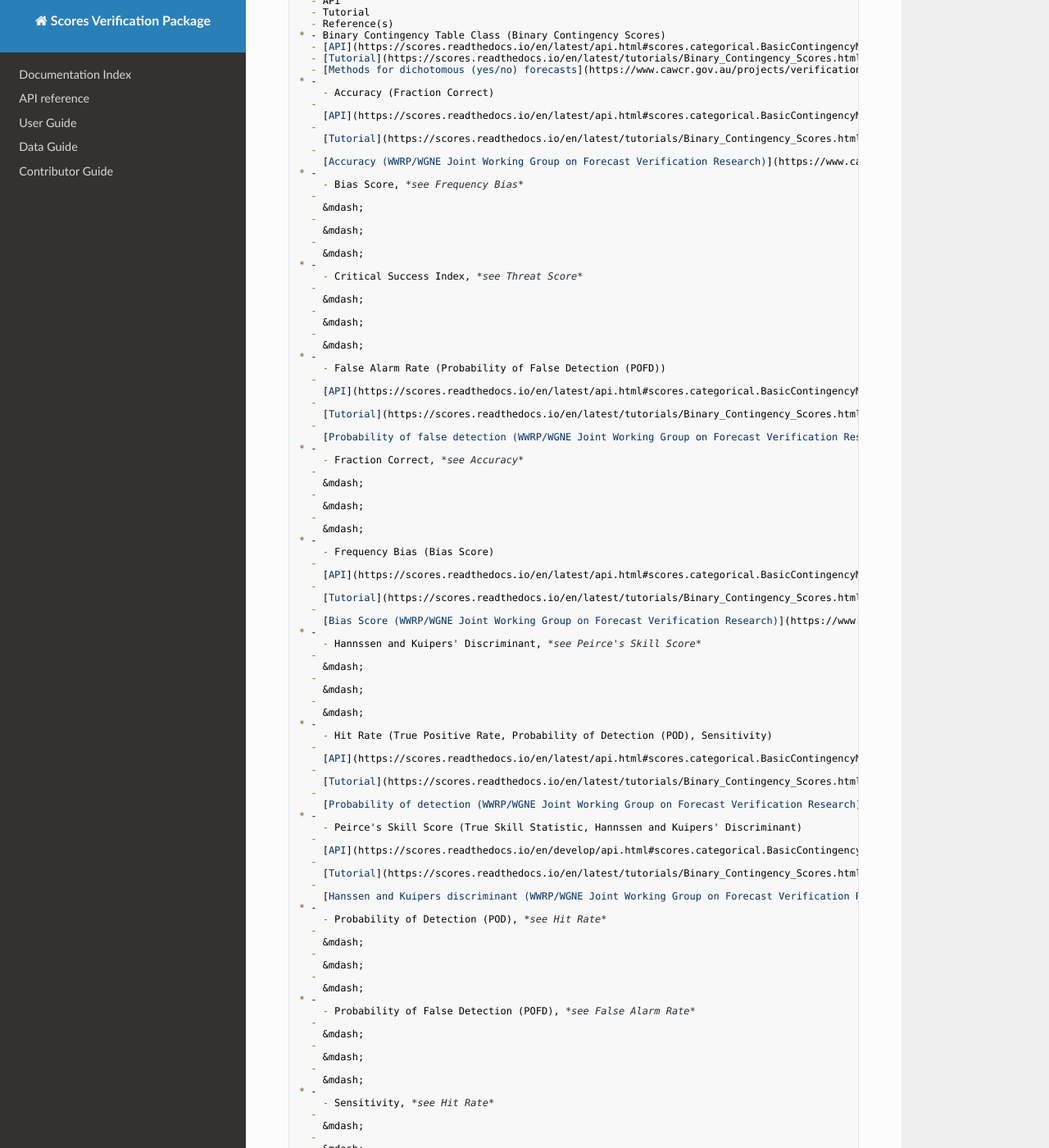
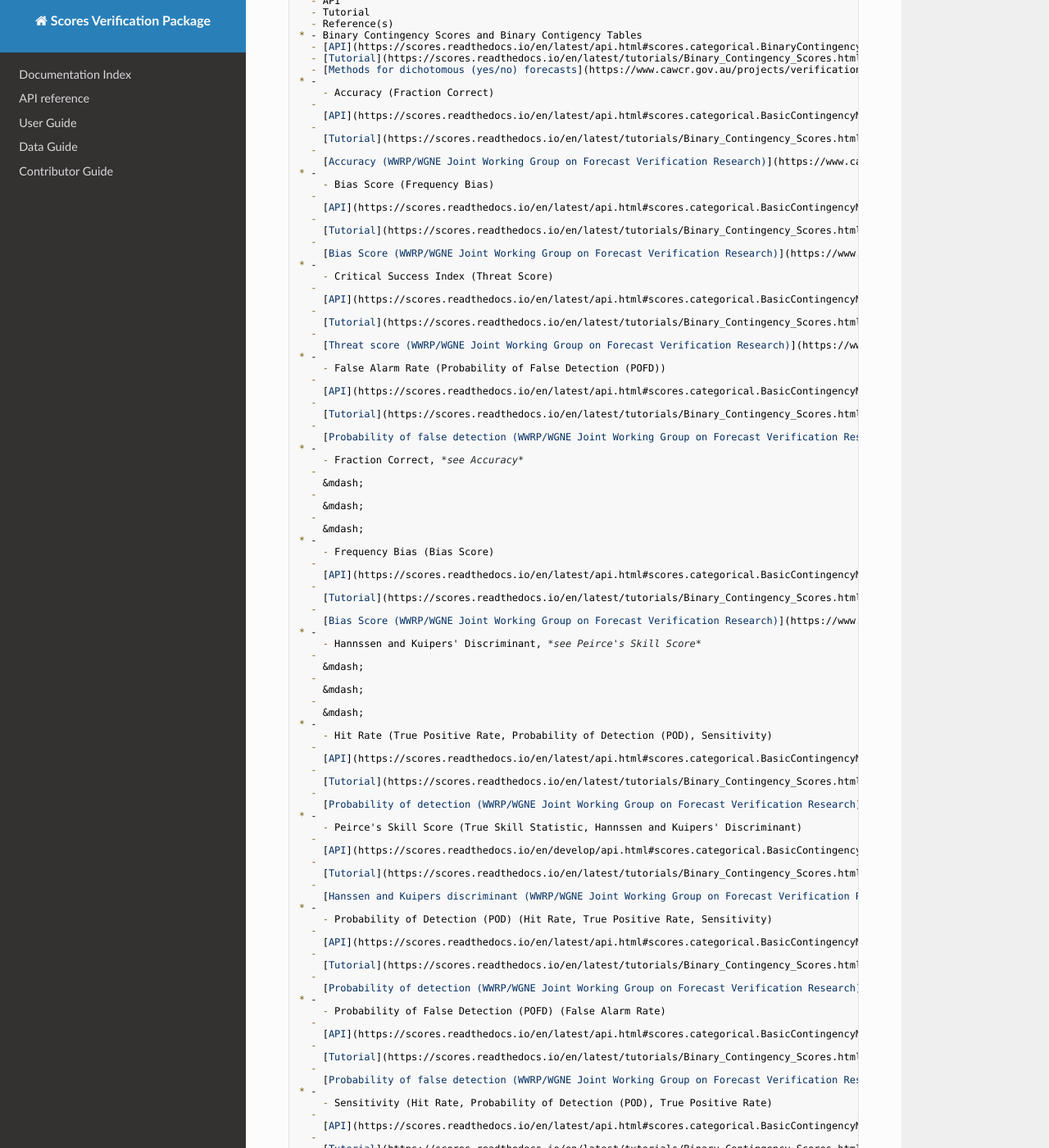
Before and after one commit to nci/scores, an MkDocs documentation site: the page built from docs/included.md, in a window 1280 px wide and 1400 px high, scrolled down 3956 px. Shown: the whole window at 82% size. Built offline with MkDocs 1.6.1, drawn with Linux system fonts in a browser that asks for light colours; nearby versions of some CDN libraries; some of the changed text lies outside the part shown.

Commit message:
Table of included scores update to include things from latest release

```diff
--- a/docs/included.md
+++ b/docs/included.md
@@ -49,10 +49,10 @@
   - &mdash;
   - &mdash;
   - &mdash;
-* - Mean Error, *see Additive Bias*
-  - &mdash;
-  - &mdash;
-  - &mdash;
+* - Mean Error (Additive Bias)
+  - [API](https://scores.readthedocs.io/en/latest/api.html#scores.continuous.mean_error)
+  - [Tutorial](https://scores.readthedocs.io/en/latest/tutorials/Additive_and_multiplicative_bias.html)
+  - [Mean Error (WWRP/WGNE Joint Working Group on Forecast Verification Research)](https://www.cawcr.gov.au/projects/verification/#meanerror)
 * - Mean Squared Error (MSE)
   - [API](https://scores.readthedocs.io/en/latest/api.html#scores.continuous.mse)
   - [Tutorial](https://scores.readthedocs.io/en/latest/tutorials/Mean_Squared_Error.html)
@@ -203,8 +203,8 @@
   - API
   - Tutorial
   - Reference(s)
-* - Binary Contingency Table Class (Binary Contingency Scores)
-  - [API](https://scores.readthedocs.io/en/latest/api.html#scores.categorical.BasicContingencyManager)
+* - Binary Contingency Scores and Binary Contigency Tables
+  - [API](https://scores.readthedocs.io/en/latest/api.html#scores.categorical.BinaryContingencyManager); [API](https://scores.readthedocs.io/en/latest/api.html#scores.categorical.BasicContingencyManager)
   - [Tutorial](https://scores.readthedocs.io/en/latest/tutorials/Binary_Contingency_Scores.html)
   - [Methods for dichotomous (yes/no) forecasts](https://www.cawcr.gov.au/projects/verification/#Methods_for_dichotomous_forecasts)
 * -
@@ -216,21 +216,21 @@
   -
     [Accuracy (WWRP/WGNE Joint Working Group on Forecast Verification Research)](https://www.cawcr.gov.au/projects/verification/#ACC)
 * -
-    - Bias Score, *see Frequency Bias*
+    - Bias Score (Frequency Bias)
   -
-    &mdash;
+    [API](https://scores.readthedocs.io/en/latest/api.html#scores.categorical.BasicContingencyManager.bias_score)
   -
-    &mdash;
+    [Tutorial](https://scores.readthedocs.io/en/latest/tutorials/Binary_Contingency_Scores.html)
   -
-    &mdash;
+    [Bias Score (WWRP/WGNE Joint Working Group on Forecast Verification Research)](https://www.cawcr.gov.au/projects/verification/#BIAS)
 * -
-    - Critical Success Index, *see Threat Score*
+    - Critical Success Index (Threat Score)
   -
-    &mdash;
+    [API](https://scores.readthedocs.io/en/latest/api.html#scores.categorical.BasicContingencyManager.critical_success_index)
   -
-    &mdash;
+    [Tutorial](https://scores.readthedocs.io/en/latest/tutorials/Binary_Contingency_Scores.html)
   -
-    &mdash;
+    [Threat score (WWRP/WGNE Joint Working Group on Forecast Verification Research)](https://www.cawcr.gov.au/projects/verification/#CSI)
 * -
     - False Alarm Rate (Probability of False Detection (POFD))
   -
@@ -280,29 +280,29 @@
   -
     [Hanssen and Kuipers discriminant (WWRP/WGNE Joint Working Group on Forecast Verification Research)](https://www.cawcr.gov.au/projects/verification/#HK)
 * -
-    - Probability of Detection (POD), *see Hit Rate*
+    - Probability of Detection (POD) (Hit Rate, True Positive Rate, Sensitivity)
   -
-    &mdash;
+    [API](https://scores.readthedocs.io/en/latest/api.html#scores.categorical.BasicContingencyManager.probability_of_detection)
   -
-    &mdash;
+    [Tutorial](https://scores.readthedocs.io/en/latest/tutorials/Binary_Contingency_Scores.html)
   -
-    &mdash;
+    [Probability of detection (WWRP/WGNE Joint Working Group on Forecast Verification Research)](https://www.cawcr.gov.au/projects/verification/#POD)
 * -
-    - Probability of False Detection (POFD), *see False Alarm Rate*
+    - Probability of False Detection (POFD) (False Alarm Rate)
   -
-    &mdash;
+    [API](https://scores.readthedocs.io/en/latest/api.html#scores.categorical.BasicContingencyManager.probability_of_false_detection)
   -
-    &mdash;
+    [Tutorial](https://scores.readthedocs.io/en/latest/tutorials/Binary_Contingency_Scores.html)
   -
-    &mdash;
+    [Probability of false detection (WWRP/WGNE Joint Working Group on Forecast Verification Research)](https://www.cawcr.gov.au/projects/verification/#POFD)
 * -
-    - Sensitivity, *see Hit Rate*
+    - Sensitivity (Hit Rate, Probability of Detection (POD), True Positive Rate)
   -
-    &mdash;
+    [API](https://scores.readthedocs.io/en/latest/api.html#scores.categorical.BasicContingencyManager.sensitivity)
   -
-    &mdash;
+    [Tutorial](https://scores.readthedocs.io/en/latest/tutorials/Binary_Contingency_Scores.html)
   -
-    &mdash;
+    [Wikipedia](https://en.wikipedia.org/wiki/Sensitivity_and_specificity)
 * -
     - Specificity
   -
```
